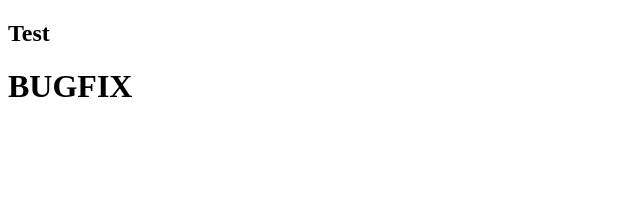
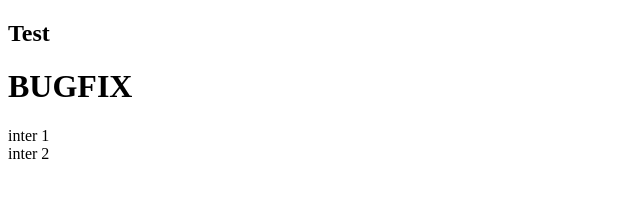
Before and after one commit to kuro1417/Test, a plain HTML site: page Index.html in a window 1280 px wide. Shown: the full height of the page, 0-640 px from the left. Drawn offline with Linux system fonts and the light colour scheme.

Commit message:
bugFix change

```diff
--- a/Index.html
+++ b/Index.html
@@ -8,5 +8,7 @@
 <body>
     <h2>Test</h2>
     <h1>BUGFIX</h1>
+    <div>inter 1</div>
+    <div>inter 2</div>
 </body>
 </html>
```
